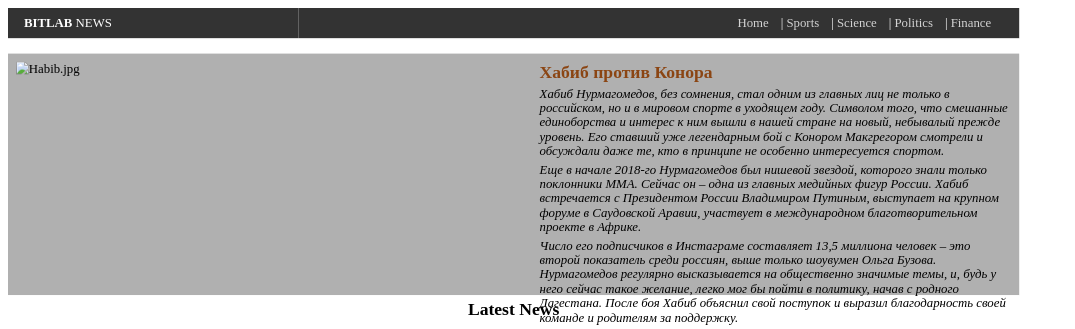
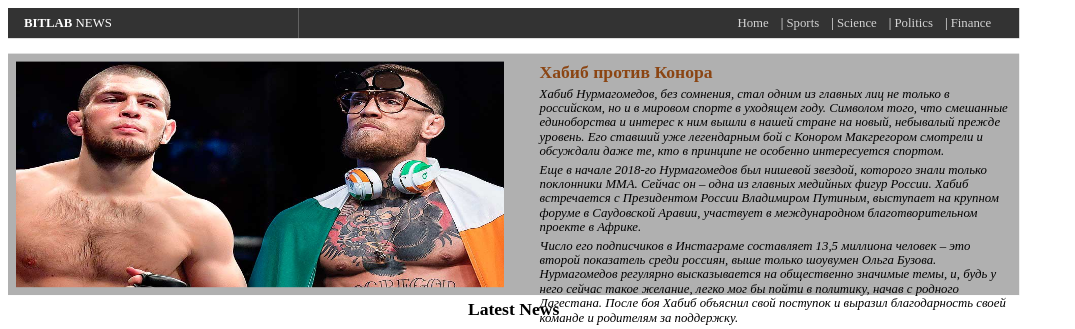
Before and after one commit to Zhanat-Idrissov/myWebSite.github.io, a plain HTML site: page index.html in a window 1280 px wide. Shown: the top 329 px of the page, without its empty margins (0-1075 px from the left). Drawn offline with Linux system fonts and the light colour scheme; grey boxes are pictures that could not be loaded; files whose address does not match are found by name.

Commit message:
Update index.html

```diff
--- a/index.html
+++ b/index.html
@@ -186,7 +186,7 @@ body {
 <div class="news-container">
 
   <div class="news-image">
-    <img src="Habib.jpg" alt="Habib.jpg" style="width: 100%; height: 100%;">
+    <img src="img/Habib.jpg" alt="Habib.jpg" style="width: 100%; height: 100%;">
   </div>
 
   <div class="news-text">
```
